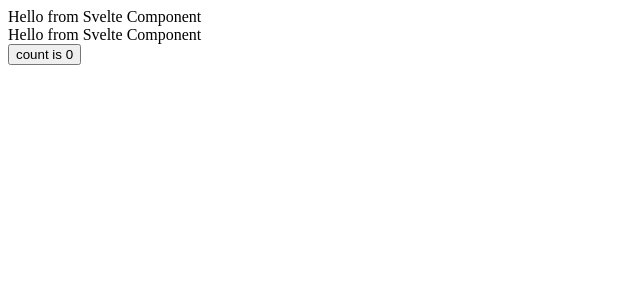
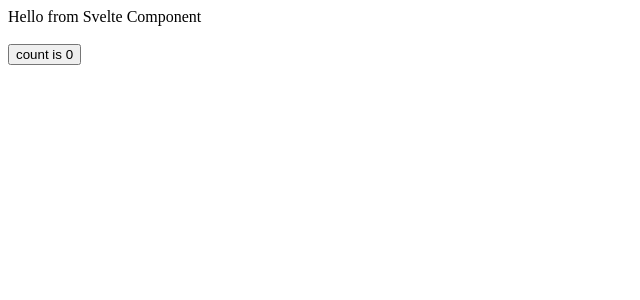
Before and after one commit to guhandelta/React-with-Svelte, a Svelte app: page / in a window 1280 px wide. Shown: the top 300 px of the page, without its empty margins (0-640 px from the left). Built offline with nearby package versions, Linux system fonts and the light colour scheme.

Commit message:
Patched the issue with Svelte component rendering twice due to React.StrictMode

```diff
--- a/src/App.jsx
+++ b/src/App.jsx
@@ -12,6 +12,10 @@
 
   */
   useLayoutEffect(() => {
+    /*If there is 1st child remove it, and keep on doing it till there are no children left*/
+    while(svelteRef.current?.firstChild){
+      svelteRef.current?.firstChild?.remove();
+    }
     // Create a Hello component
     new Hello({
       target: svelteRef.current
--- a/src/Hello.svelte
+++ b/src/Hello.svelte
@@ -1,3 +1,3 @@
 <div>
-    Hello from Svelte Component
+    Hello from Svelte Component <br/> <br/>
 </div>
```
